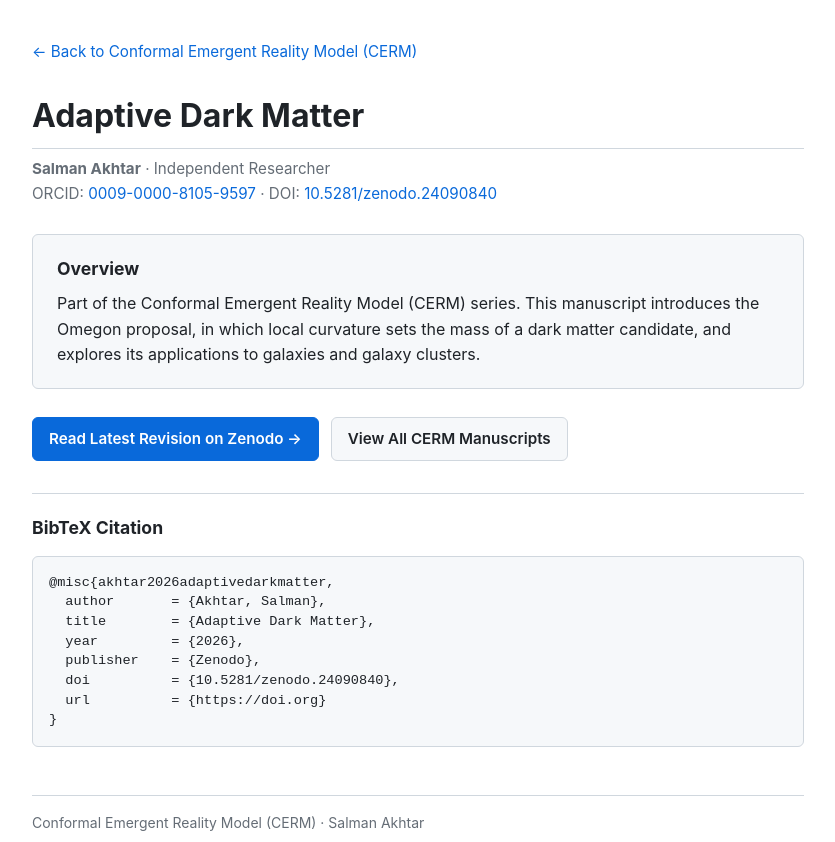
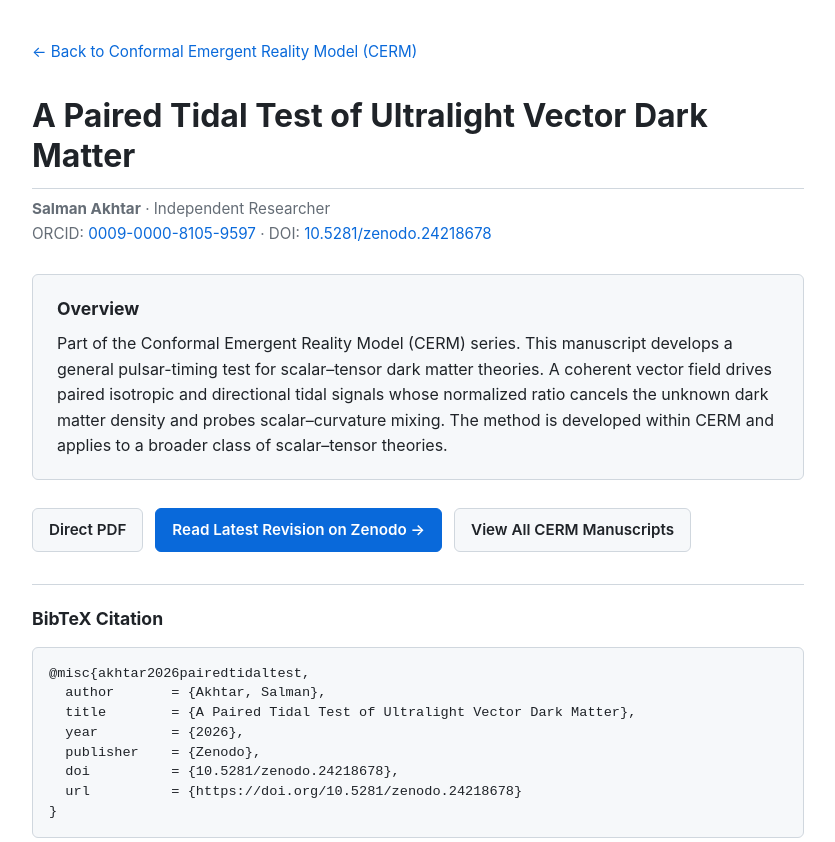
Before and after one commit to kalahari00/Conformal-Emergent-Reality-Model-CERM, a plain HTML site: page vector-dark-matter.html in a window 1280 px wide. Shown: the top 842 px of the page, without its empty margins (222-1057 px from the left). Drawn offline with Linux system fonts and the light colour scheme.

Commit message:
Update vector-dark-matter.html

```diff
--- a/vector-dark-matter.html
+++ b/vector-dark-matter.html
@@ -3,18 +3,16 @@
 <head>
   <meta charset="UTF-8" />
   <meta name="viewport" content="width=device-width, initial-scale=1.0" />
-  <title>Adaptive Dark Matter – Salman Akhtar</title>
-  <meta name="description" content="Adaptive Dark Matter by Salman Akhtar. The Omegon proposal, in which local curvature sets the mass of a dark matter candidate, and its applications to galaxies and galaxy clusters within CERM." />
+  <title>A Paired Tidal Test of Ultralight Vector Dark Matter – Salman Akhtar</title>
+  <meta name="description" content="A Paired Tidal Test of Ultralight Vector Dark Matter by Salman Akhtar. A pulsar-timing test for scalar–tensor dark matter theories that uses a coherent vector field to cancel unknown dark matter density and measure scalar–curvature mixing." />
 
   <!-- Google Scholar Metadata -->
-  <meta name="citation_title" content="Adaptive Dark Matter" />
+  <meta name="citation_title" content="A Paired Tidal Test of Ultralight Vector Dark Matter" />
   <meta name="citation_author" content="Akhtar, Salman" />
   <meta name="citation_publication_date" content="2026" />
-  <meta name="citation_doi" content="10.5281/zenodo.24090840" />
-  <meta name="citation_abstract_html_url" content="https://github.io" />
-  <meta name="citation_fulltext_html_url" content="https://doi.org" />
-  <!-- Uncomment and replace YOUR_FILENAME.pdf once you have the direct Zenodo PDF link -->
-  <!-- <meta name="citation_pdf_url" content="https://zenodo.org" /> -->
+  <meta name="citation_doi" content="10.5281/zenodo.24218678" />
+  <meta name="citation_abstract_html_url" content="https://kalahari00.github.io/Conformal-Emergent-Reality-Model-CERM/vector-dark-matter.html" />
+  <meta name="citation_pdf_url" content="https://kalahari00.github.io/Conformal-Emergent-Reality-Model-CERM/Paired_Tidal_Test_of_Ultralight_Vector_Dark_Matter___CERM_Vector_Extension_Release_v1_0.pdf" />
 
   <style>
     :root {
@@ -137,11 +135,11 @@
   </nav>
 
   <header>
-    <h1>Adaptive Dark Matter</h1>
+    <h1>A Paired Tidal Test of Ultralight Vector Dark Matter</h1>
     <div class="meta">
       <strong>Salman Akhtar</strong> · Independent Researcher<br />
-      ORCID: <a href="https://orcid.org" target="_blank" rel="noopener">0009-0000-8105-9597</a> ·
-      DOI: <a href="https://doi.org" target="_blank" rel="noopener">10.5281/zenodo.24090840</a>
+      ORCID: <a href="https://orcid.org/0009-0000-8105-9597" target="_blank" rel="noopener">0009-0000-8105-9597</a> ·
+      DOI: <a href="https://doi.org/10.5281/zenodo.24218678" target="_blank" rel="noopener">10.5281/zenodo.24218678</a>
     </div>
   </header>
 
@@ -149,24 +147,25 @@
     <section class="abstract-box">
       <h2>Overview</h2>
       <p>
-        Part of the Conformal Emergent Reality Model (CERM) series. This manuscript introduces the Omegon proposal, in which local curvature sets the mass of a dark matter candidate, and explores its applications to galaxies and galaxy clusters.
+        Part of the Conformal Emergent Reality Model (CERM) series. This manuscript develops a general pulsar-timing test for scalar–tensor dark matter theories. A coherent vector field drives paired isotropic and directional tidal signals whose normalized ratio cancels the unknown dark matter density and probes scalar–curvature mixing. The method is developed within CERM and applies to a broader class of scalar–tensor theories.
       </p>
     </section>
 
     <div class="btn-group">
-      <a class="btn btn-primary" href="https://doi.org" target="_blank" rel="noopener">Read Latest Revision on Zenodo →</a>
+      <a class="btn" href="Paired_Tidal_Test_of_Ultralight_Vector_Dark_Matter___CERM_Vector_Extension_Release_v1_0.pdf">Direct PDF</a>
+      <a class="btn btn-primary" href="https://doi.org/10.5281/zenodo.24218678" target="_blank" rel="noopener">Read Latest Revision on Zenodo →</a>
       <a class="btn" href="index.html">View All CERM Manuscripts</a>
     </div>
 
     <section class="citation-block">
       <h2>BibTeX Citation</h2>
-      <pre>@misc{akhtar2026adaptivedarkmatter,
+      <pre>@misc{akhtar2026pairedtidaltest,
   author       = {Akhtar, Salman},
-  title        = {Adaptive Dark Matter},
+  title        = {A Paired Tidal Test of Ultralight Vector Dark Matter},
   year         = {2026},
   publisher    = {Zenodo},
-  doi          = {10.5281/zenodo.24090840},
-  url          = {https://doi.org}
+  doi          = {10.5281/zenodo.24218678},
+  url          = {https://doi.org/10.5281/zenodo.24218678}
 }</pre>
     </section>
   </main>
```
